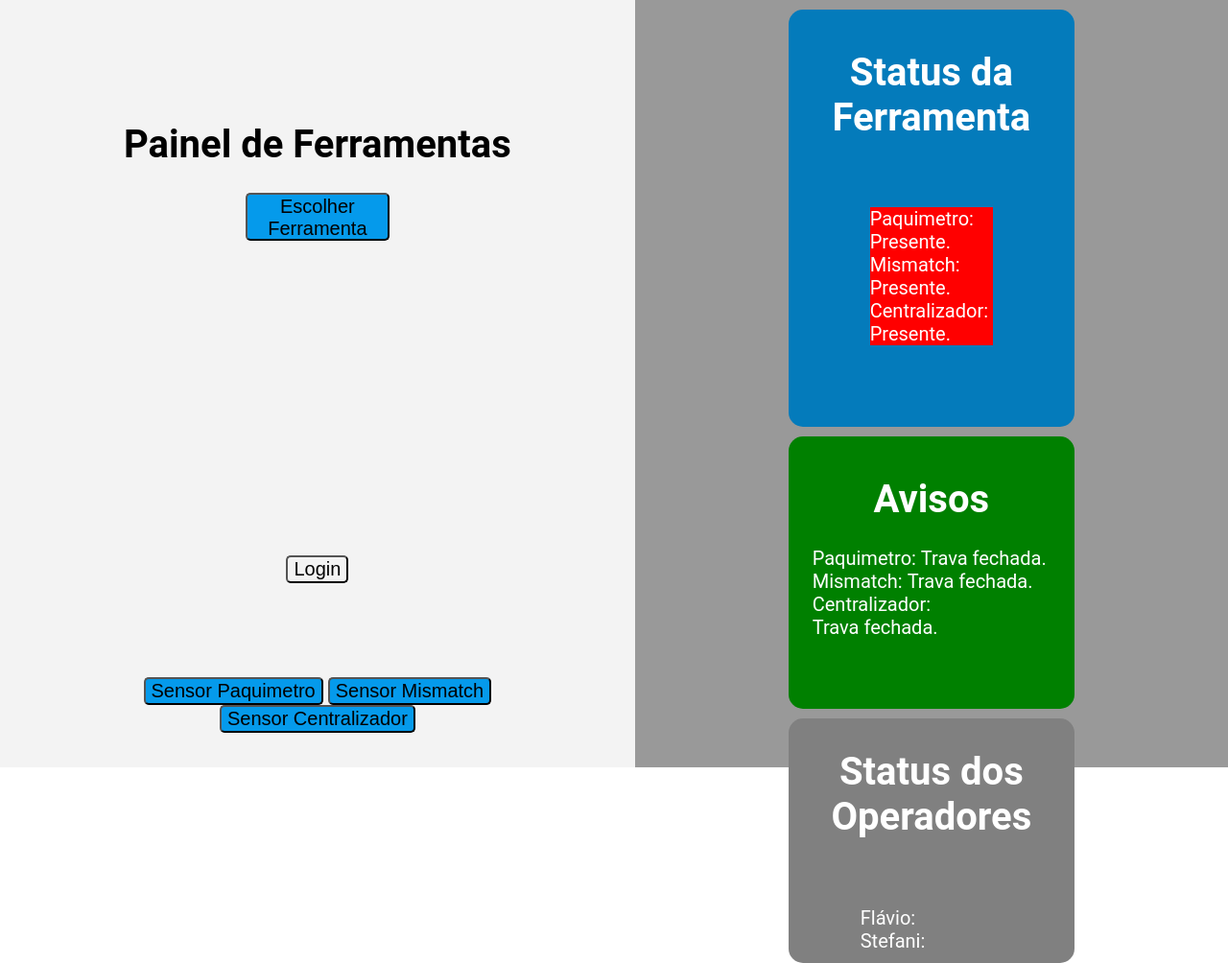
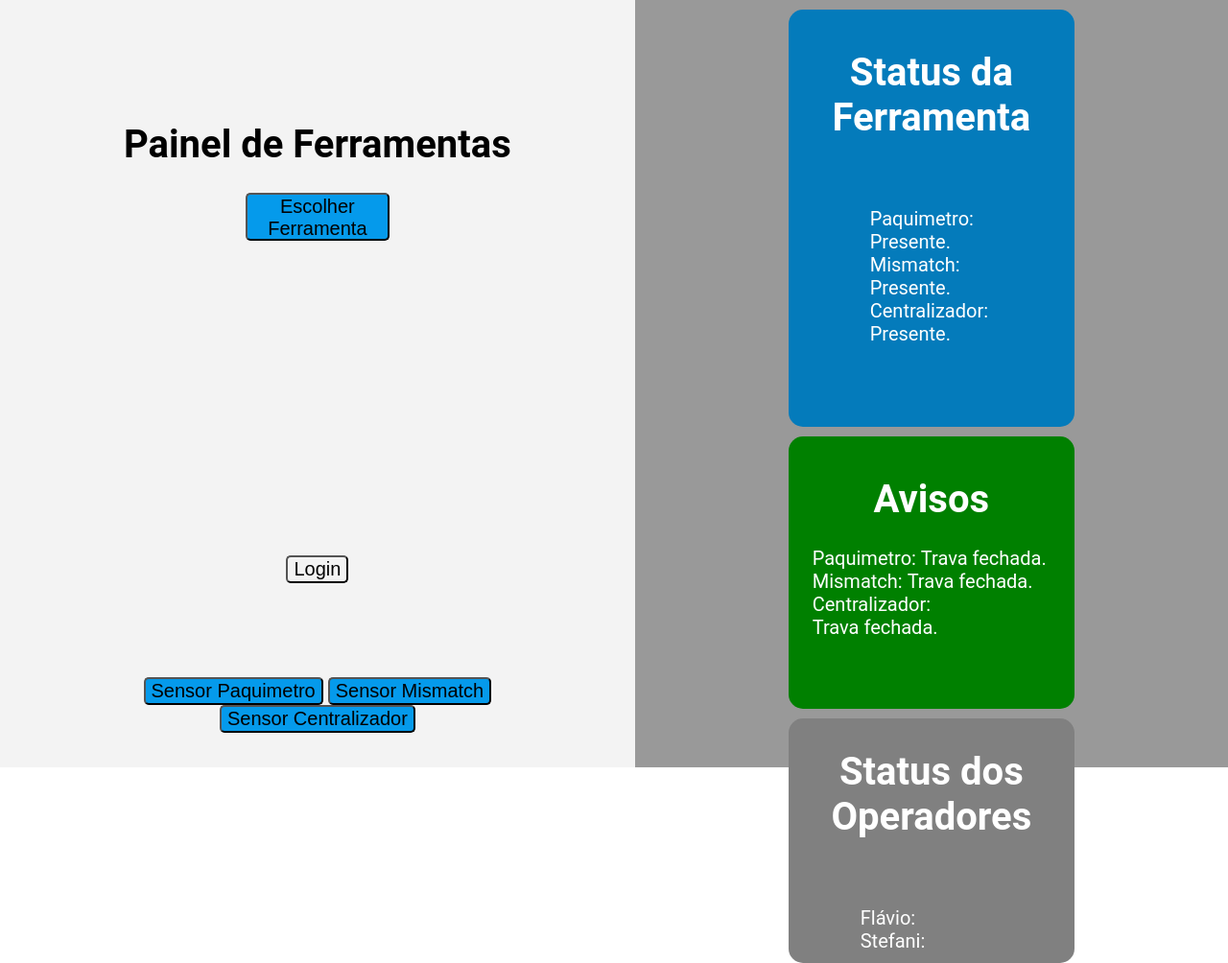
Before and after one commit to ester-17/ToolsWebsite, a PHP site: page /src/Views/Operator.html in a window 1280 px wide. Shown: the whole page at 96% size. Run offline with PHP 8.4, Linux system fonts and the light colour scheme.

Commit message:
status renamed

```diff
--- a/public/css/styles.css
+++ b/public/css/styles.css
@@ -219,17 +219,17 @@
 }
 
 /*======STATUS DA FERRAMENTA========*/
-.statusdasFerramentas{
+.toolsStatusContent{
   margin: 70px;  /*orientação na vertical*/
   font-family: 'Roboto', sans-serif;
   font-size: 20px;
   text-align: left;
-  color: red;
-  background-color: red;
+
 }
-.statusFerramentas{
+.toolsStatusBox{
   border-radius: 15px;
   font-family: 'Roboto', sans-serif;
+
   background-color: #047bbb;
   /*width: 400px;
   height: 300px;*/
@@ -256,13 +256,14 @@
 }
 
 /*=======AVISOS=======*/
-.statusdosAvisos{
+.warningStatusContent{
   margin: 10px;  /*orientação na vertical*/
   font-family: 'Roboto', sans-serif;
   font-size: 20px;
   text-align: left;
+
 }
-.statusAvisos{
+.warningStatusBox{
   font-family: 'Roboto', sans-serif;
   border-radius: 15px;
   background-color: green;
@@ -271,9 +272,13 @@
   padding: 15px;
   margin-top: 10px;
 }
+
+/* não sei o que isso está fazendo aqui */
 .Avisos{
   display: none;
 }
+
+
 /*======STATUS DO USUÁRIO========*/
 .statusdosOperadores{
   margin: 70px;
--- a/src/Views/Operator.html
+++ b/src/Views/Operator.html
@@ -61,11 +61,11 @@
     </div>
     <div class="right-section">
       <div class="painelO">
-        <div class="statusFerramentas">
+        <div class="toolsStatusBox">
           <h1 style="color: white">
             Status da Ferramenta
           </h1>
-          <div class="statusdasFerramentas">
+          <div class="toolsStatusContent">
             <ul style="color: white" id="ulFerramenta">
               <li>Paquimetro:&nbsp;</li>
               <li id="paqPresente" class="Presente">Presente.</li>
@@ -79,11 +79,11 @@
             </ul>
           </div>
         </div>
-        <div id = "avisoCor" class="statusAvisos">
+        <div id = "avisoCor" class="warningStatusBox">
           <h1 style="color: white">
             Avisos
           </h1>
-          <div class="statusdosAvisos">
+          <div class="warningStatusContent">
             <ul style="color: white">
               <li>Paquimetro:&nbsp;</li>
               <li id="paqAberta" class="Aberta">Trava aberta.</li>
```
